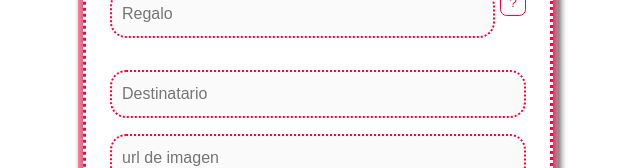
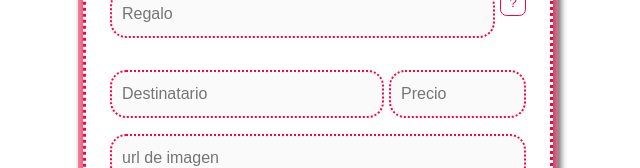
Before and after one commit to ferutizi/adviency-2022, a React (Create React App) app: page / in a window 1280 px wide. Both pictures are taken after a click on the button "Agregar Regalo". Shown: the part 277-445 px from the top of the page, without its empty margins (322-962 px from the left). Built offline with nearby package versions, Linux system fonts and the light colour scheme.

Commit message:
Día 17: input precio, correccion 'addressee' line 35

```diff
--- a/src/components/Formulario.jsx
+++ b/src/components/Formulario.jsx
@@ -25,20 +25,22 @@ const Formulario = ({ gifts, setGifts, modal, setModal, editMode, setEditMode, e
         name: '',
         count: 1,
         addressee: '',
+        price: '',
         url: ''
     }
 
     useEffect(() => {
         if(editMode) {
             formik.setFieldValue('name', editGift.name);
-            formik.setFieldValue('addresse', editGift.addressee);
+            formik.setFieldValue('addressee', editGift.addressee);
+            formik.setFieldValue('price', editGift.price);
             formik.setFieldValue('url', editGift.url);
-        } /* else {
+        } else {
             formik.values.name = initial.name;
             formik.values.count = initial.count ;
             formik.values.addressee = initial.addressee ;
             formik.values.url = initial.url ;
-      } */
+      }
     }, [editMode]);
 
     const formik = useFormik({
@@ -55,6 +57,7 @@ const Formulario = ({ gifts, setGifts, modal, setModal, editMode, setEditMode, e
                 const g = newGifts.find(g => g.name === editGift.name);
                 g.name = formik.values.name;
                 g.addressee = formik.values.addressee;
+                g.price = formik.values.price;
                 g.url = formik.values.url;
                 setEditMode(false);
                 setEditGift({});
@@ -86,6 +89,7 @@ const Formulario = ({ gifts, setGifts, modal, setModal, editMode, setEditMode, e
                     <button className='modal__button' type='button' onClick={() => suggestion()}>?</button>
                 </div>
                 {formik.errors.name && formik.touched.name ? <div className='modal__error'>{formik.errors.name}</div> : <div className='modal__error'></div>}
+                <div style={{display: 'grid', gridTemplateColumns: '2fr 1fr', gap: '5px'}}>
                     <input
                     type='text'
                     {...formik.getFieldProps('addressee')}
@@ -94,13 +98,21 @@ const Formulario = ({ gifts, setGifts, modal, setModal, editMode, setEditMode, e
                     tabIndex={2}
                     />
                     <input
+                    type='number'
+                    {...formik.getFieldProps('price')}
+                    placeholder='Precio'
+                    className='gift__input'
+                    tabIndex={3}
+                    />
+                </div>
+                <input
                  type='text'
                  {...formik.getFieldProps('url')}
                  placeholder='url de imagen'
                  className='gift__input'
-                 tabIndex={3}
+                 tabIndex={4}
                 />
-                <button tabIndex={4} type='submit' className='gift__button'>{editMode ? 'Actualizar' : 'Agregar'}</button>
+                <button tabIndex={5} type='submit' className='gift__button'>{editMode ? 'Actualizar' : 'Agregar'}</button>
             </form>
         </Modal>
     );
```
Lines whose indentation alone changed are shown as unchanged.
